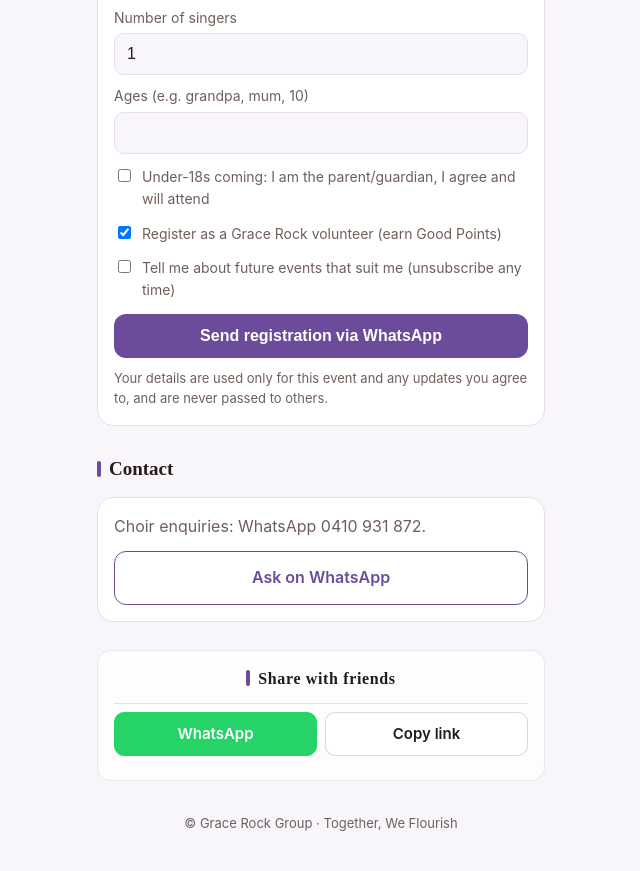
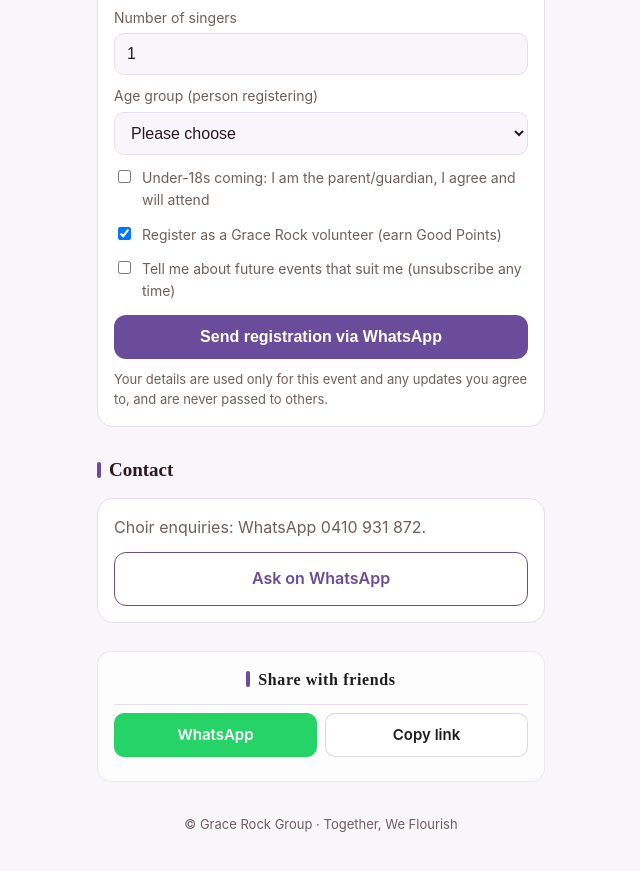
Before and after one commit to GraceLeiZhang/grace-events, a plain HTML site: page preview/events/christmas-choir-en.html in a window 1280 px wide. Shown: the part 3396-4267 px from the top of the page, without its empty margins (319-959 px from the left). Drawn offline with Linux system fonts and the light colour scheme.

Commit message:
Choir form: age group dropdown
Co-Authored-By: Claude Opus 5.5 <noreply@anthropic.com>
Claude-Session: https://claude.ai/code/session_0184zThUVwYNM5dNQvGb2R9g

```diff
--- a/preview/events/christmas-choir-en.html
+++ b/preview/events/christmas-choir-en.html
@@ -131,7 +131,7 @@ form .ck input{width:auto;margin-top:3px}
       <label>Phone</label><input name="phone" type="tel" required>
       <label>Culture / dress you plan to wear</label><input name="attire" required>
       <label>Number of singers</label><input name="n" type="number" min="1" value="1">
-      <label>Ages (e.g. grandpa, mum, 10)</label><input name="ages">
+      <label>Age group (person registering)</label><select name="ages"><option value="">Please choose</option><option>Under 18</option><option>18–24</option><option>25–34</option><option>35–44</option><option>45–54</option><option>55–64</option><option>65+</option></select>
       <div class="ck"><input type="checkbox" name="pc" id="pc"><label for="pc" style="margin:0">Under-18s coming: I am the parent/guardian, I agree and will attend</label></div>
       <div class="ck"><input type="checkbox" name="vol" id="vol" checked><label for="vol" style="margin:0">Register as a Grace Rock volunteer (earn Good Points)</label></div>
       <div class="ck"><input type="checkbox" name="news" id="news"><label for="news" style="margin:0">Tell me about future events that suit me (unsubscribe any time)</label></div>
```
Also changed, not shown: preview/events/christmas-choir.html (+1 -1 lines).
